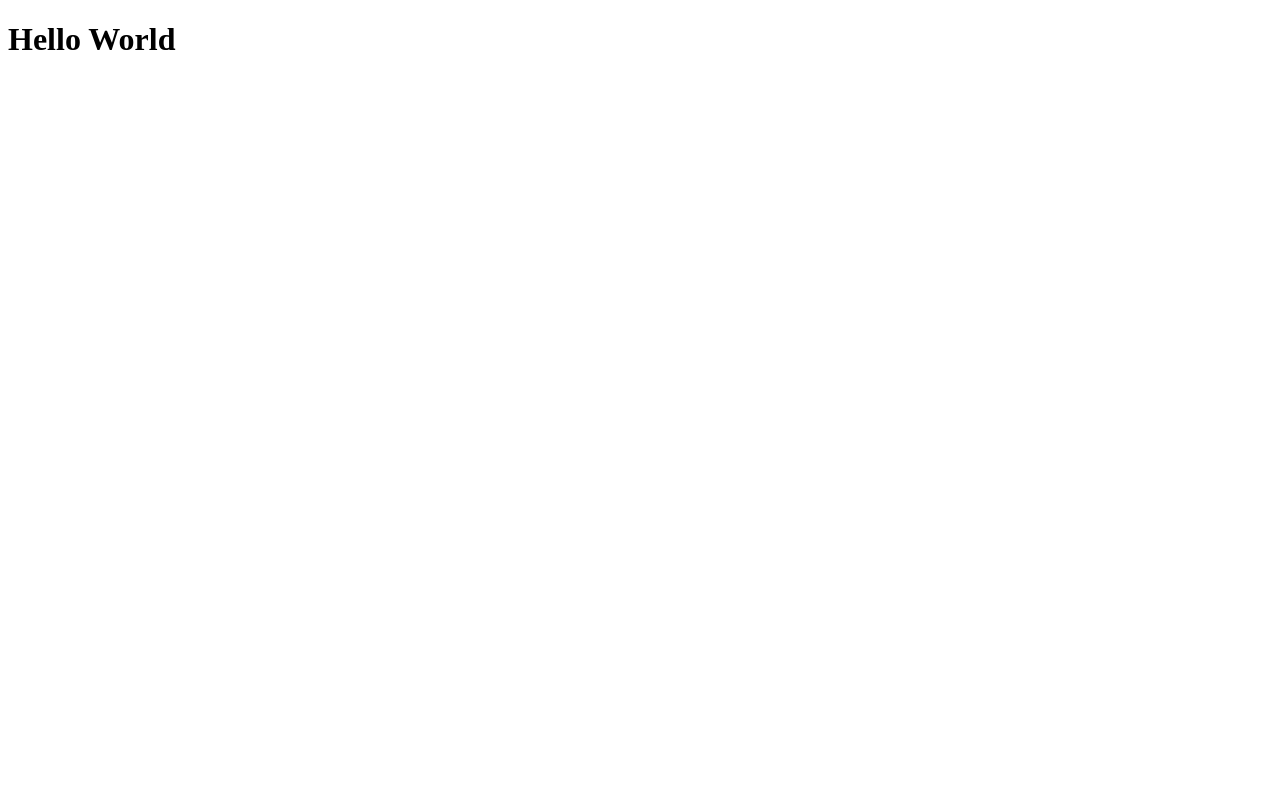
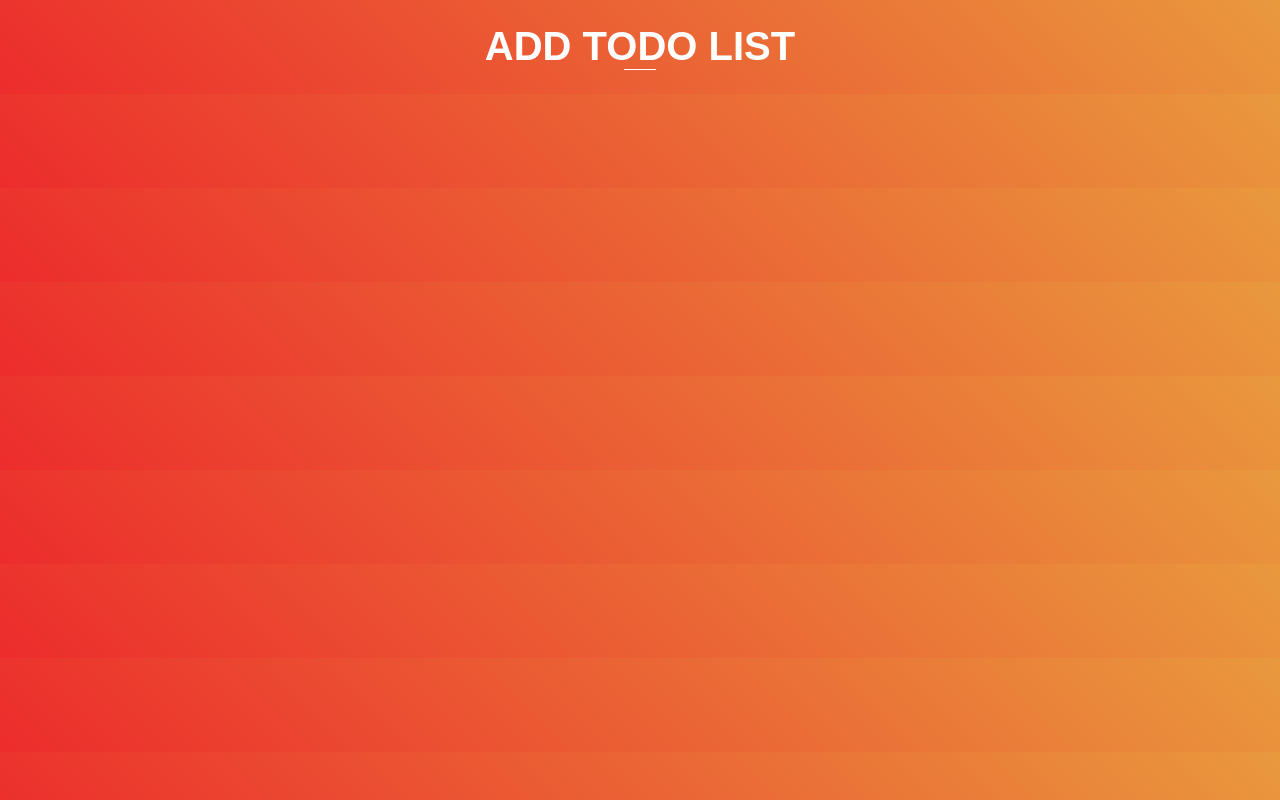
Before and after one commit to This-Is-Prince/codedamn-projects, a React (Vite) app in the folder todo-react-app/: page / in a window 1280 px wide. Built offline with nearby package versions, Linux system fonts and the light colour scheme.

Commit message:
header component complete

```diff
--- a/todo-react-app/src/App.jsx
+++ b/todo-react-app/src/App.jsx
@@ -1,8 +1,12 @@
+import AddTodo from "./components/AddTodo";
+import Header from "./components/Header";
+
 function App() {
   return (
-    <div>
-      <h1>Hello World</h1>
-    </div>
+    <>
+      <Header />
+      <AddTodo />
+    </>
   );
 }
 
--- /dev/null
+++ b/todo-react-app/src/components/AddTodo.jsx
@@ -0,0 +1,5 @@
+const AddTodo = () => {
+  return <section className="add-todo"></section>;
+};
+
+export default AddTodo;
--- /dev/null
+++ b/todo-react-app/src/components/Header.jsx
@@ -0,0 +1,9 @@
+const Header = () => {
+  return (
+    <header className="header">
+      <h1>add todo list</h1>
+      <span className="underline"></span>
+    </header>
+  );
+};
+export default Header;
--- a/todo-react-app/src/main.jsx
+++ b/todo-react-app/src/main.jsx
@@ -1,6 +1,7 @@
 import React from "react";
 import ReactDOM from "react-dom";
 import App from "./App";
+import "./style.css";
 
 ReactDOM.render(
   <React.StrictMode>
--- /dev/null
+++ b/todo-react-app/src/style.css
@@ -0,0 +1,37 @@
+*,
+*::before,
+*::after {
+  margin: 0;
+  padding: 0;
+  box-sizing: border-box;
+}
+
+:root {
+  --clr-red: #ec2c2c;
+  --clr-white: #ffffff;
+  --clr-black: #000000;
+  --clr-orange: #e9993d;
+}
+body {
+  color: var(--clr-black);
+  font-family: Poppins, sans-serif;
+  background: linear-gradient(45deg, #ec2c2c, #e9993d);
+}
+
+.header {
+  display: flex;
+  margin: 1.5rem 0;
+  align-items: center;
+  flex-direction: column;
+  justify-content: center;
+}
+.header > h1 {
+  font-size: 40px;
+  color: var(--clr-white);
+  text-transform: uppercase;
+}
+
+.underline {
+  width: 2rem;
+  border-top: 0.1rem solid var(--clr-white);
+}
```
